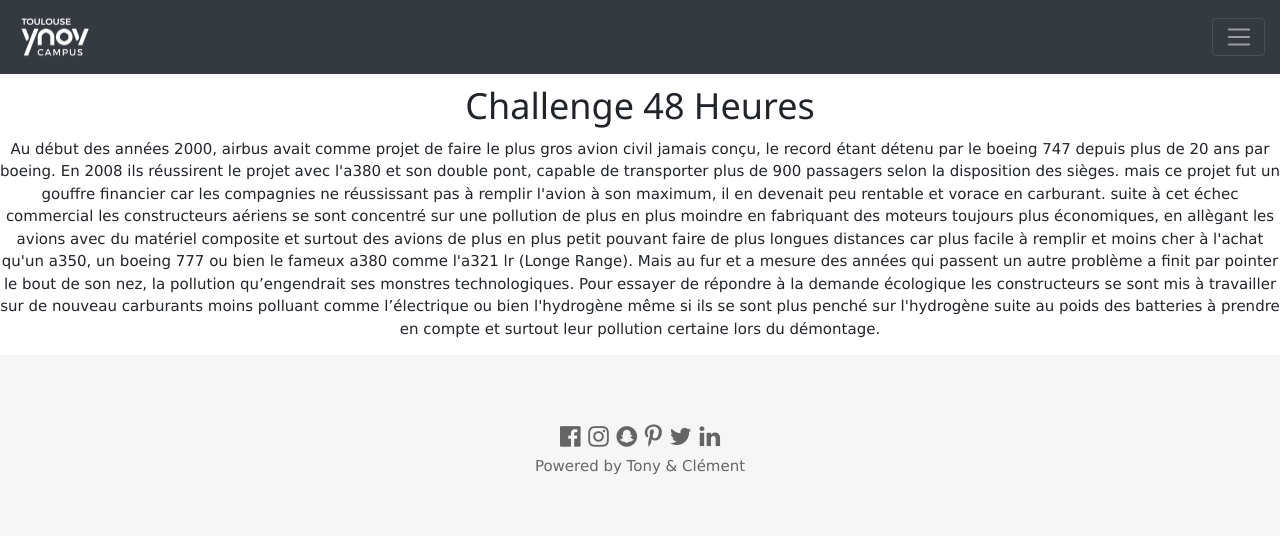
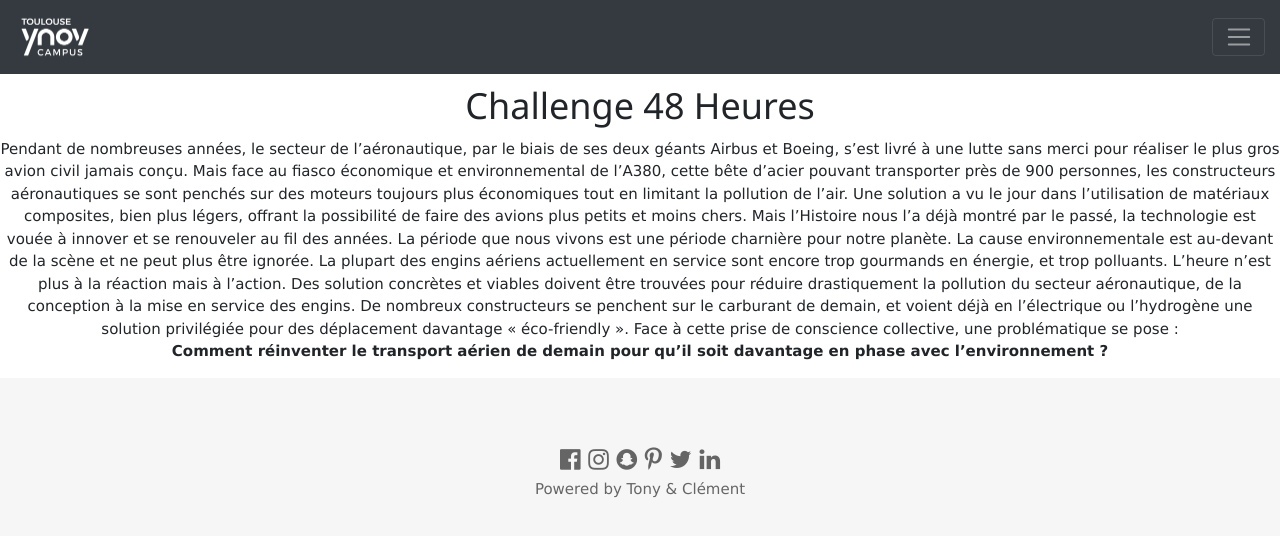
Before and after one commit to tonyali36/Challenge_48h, a plain HTML site: page histoire.html in a window 1280 px wide. Drawn offline with nearby package versions, Linux system fonts and the light colour scheme.

Commit message:
A styliser

```diff
--- a/histoire.html
+++ b/histoire.html
@@ -43,8 +43,19 @@
   <!-- fin de la barre de navigation -->
 <center>
     <h1>Challenge 48 Heures</h1>
-    <p>Au début des années 2000, airbus avait comme projet de faire le plus gros avion civil jamais conçu, le record étant détenu par le boeing 747 depuis plus de 20 ans par boeing. En 2008 ils réussirent le projet avec l'a380 et son double pont, capable de transporter plus de 900 passagers selon la disposition des sièges. mais ce projet fut un gouffre financier car les compagnies ne réussissant pas à remplir l'avion à son maximum, il en devenait peu rentable et vorace en carburant. suite à cet échec commercial les constructeurs aériens se sont concentré sur une pollution de plus en plus moindre en fabriquant des moteurs toujours plus économiques, en allègant les avions avec du matériel composite et surtout des avions de plus en plus petit pouvant faire de plus longues distances car plus facile à remplir et moins cher à l'achat qu'un a350, un boeing 777 ou bien le fameux a380 comme l'a321 lr (Longe Range). Mais au fur et a mesure des années qui passent un autre problème a finit par pointer le bout de son nez, la pollution qu’engendrait ses monstres technologiques. Pour essayer de répondre à la demande écologique les constructeurs se sont mis à travailler sur de nouveau carburants moins polluant comme l’électrique ou bien l'hydrogène même si ils se sont plus penché sur l'hydrogène suite au poids des batteries à prendre en compte et surtout leur pollution certaine lors du démontage.</p>
-</center>
+    <p>
+        Pendant de nombreuses années, le secteur de l’aéronautique, par le biais de ses deux géants Airbus et Boeing, s’est livré à une lutte sans merci pour réaliser le plus gros avion civil jamais conçu. Mais face au fiasco économique et environnemental de l’A380, cette bête d’acier pouvant transporter près de 900 personnes, les constructeurs aéronautiques se sont penchés sur des moteurs toujours plus économiques tout en limitant la pollution de l’air. Une solution a vu le jour dans l’utilisation de matériaux composites, bien plus légers, offrant la possibilité de faire des avions plus petits et moins chers.
+        Mais l’Histoire nous l’a déjà montré par le passé, la technologie est vouée à innover et se renouveler au fil des années.
+        La période que nous vivons est une période charnière pour notre planète. La cause environnementale est au-devant de la scène et ne peut plus être ignorée.
+        La plupart des engins aériens actuellement en service sont encore trop gourmands en énergie, et trop polluants.
+        L’heure n’est plus à la réaction mais à l’action. Des solution concrètes et viables doivent être trouvées pour réduire drastiquement la pollution du secteur aéronautique, de la conception à la mise en service des engins.
+        De nombreux constructeurs se penchent sur le carburant de demain, et voient déjà en l’électrique ou l’hydrogène une solution privilégiée pour des déplacement davantage « éco-friendly ».
+        Face à cette prise de conscience collective, une problématique se pose :
+        <b> <br>
+            Comment réinventer le transport aérien de demain pour qu’il soit davantage en phase avec l’environnement ?
+        </b>
+    </p>
+ </center>
 
  <!-- Footer -->
 <footer class="w3-container w3-padding-64 w3-center w3-opacity w3-light-grey w3-xlarge">
```
